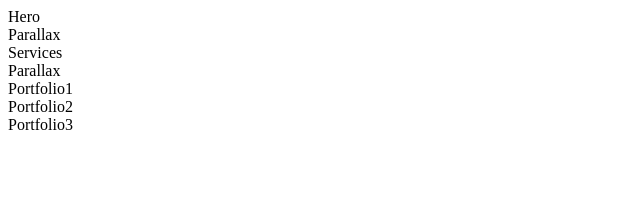
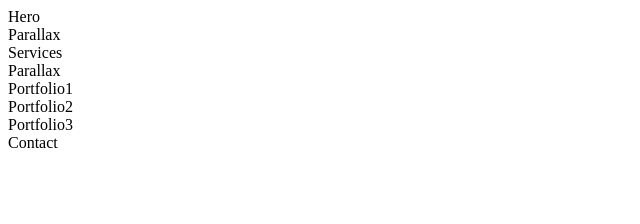
Before and after one commit to erickdc7/react-portfolio-7, a React (Vite) app: page / in a window 1280 px wide. Shown: the top 224 px of the page, without its empty margins (0-640 px from the left). Built offline with nearby package versions, Linux system fonts and the light colour scheme.

Commit message:
add text

```diff
--- a/src/App.jsx
+++ b/src/App.jsx
@@ -8,6 +8,7 @@ const App = () => {
       <section>Portfolio1</section>
       <section>Portfolio2</section>
       <section>Portfolio3</section>
+      <section>Contact</section>
     </div>
   );
 };
```
